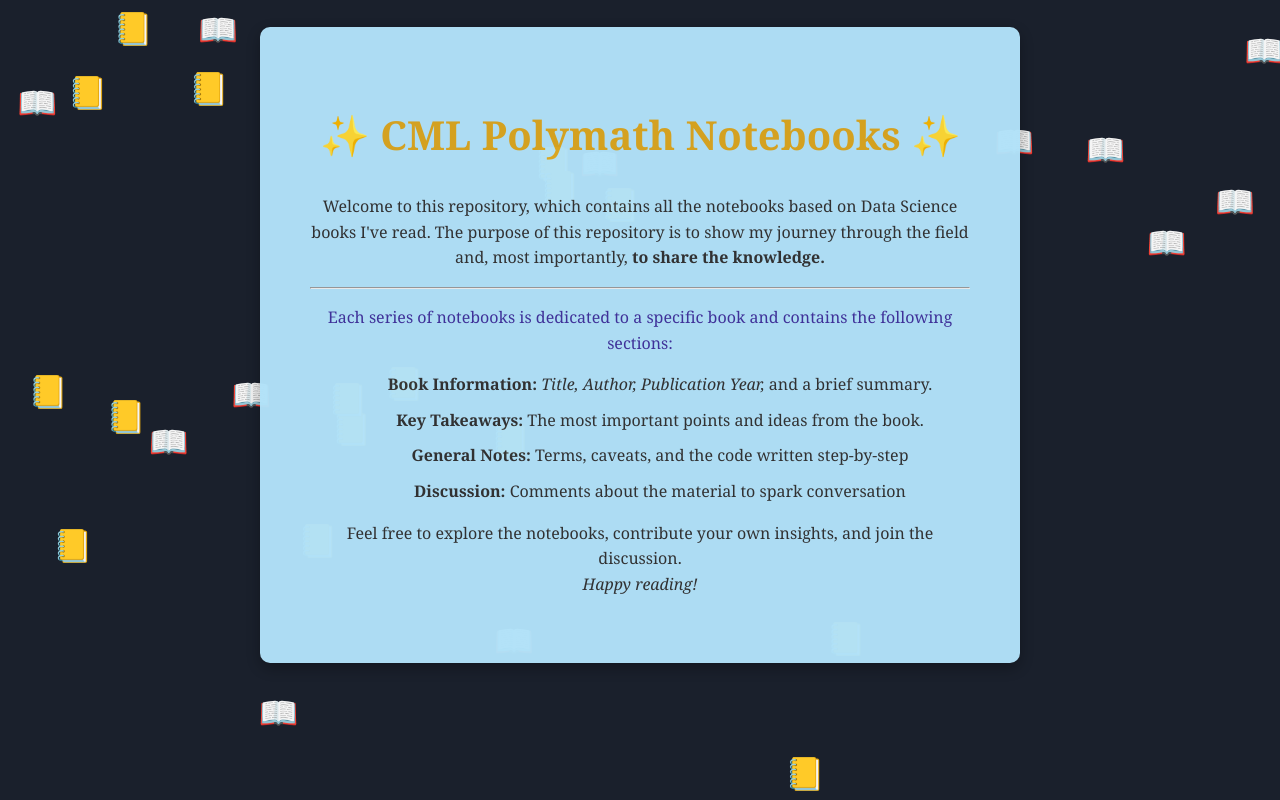
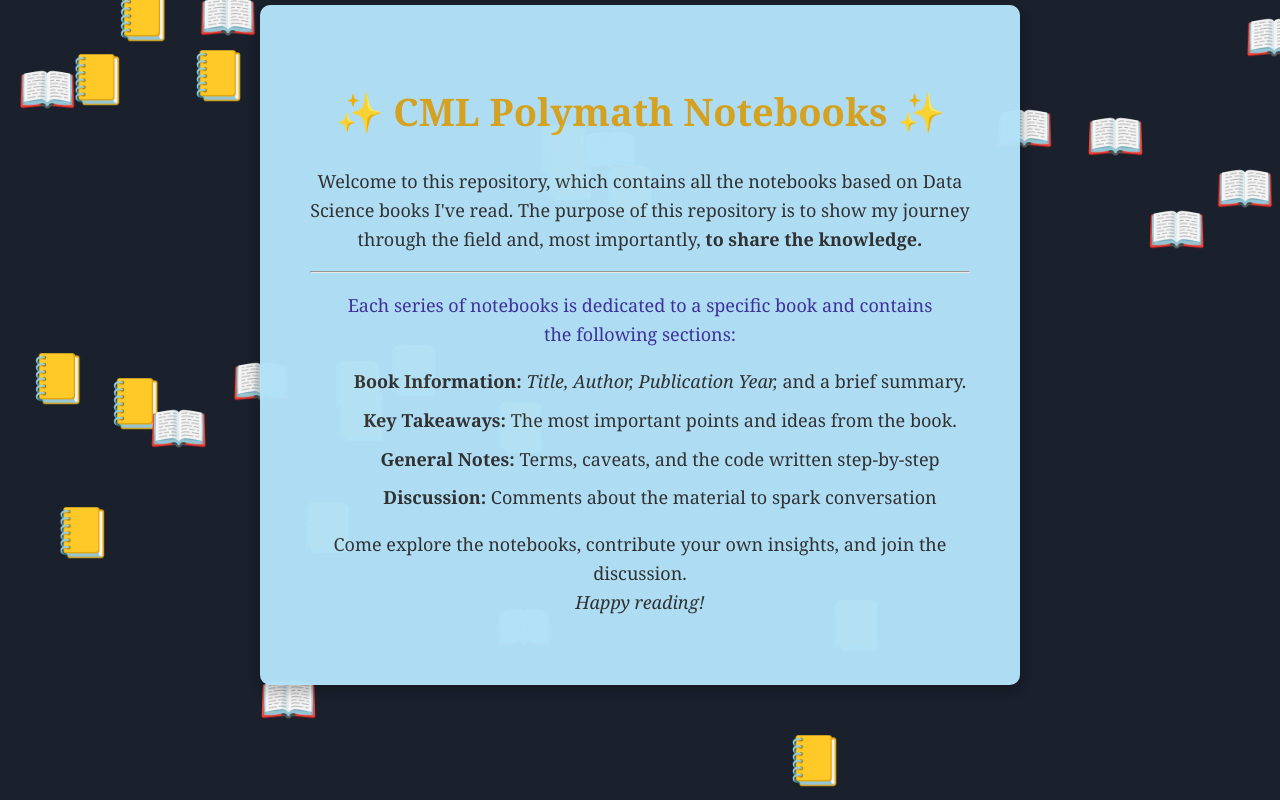
Before and after one commit to cmlpolymath/gh-pages, a plain HTML site: page index.html in a window 1280 px wide. Shown: the top 800 px of the page. Drawn offline with Linux system fonts and the light colour scheme.

Commit message:
improved the copy

```diff
--- a/index.html
+++ b/index.html
@@ -16,7 +16,7 @@
             overflow: hidden;
             font-family: 'cambria', sans-serif;
             line-height: 1.6;
-            font-size: 16px;
+            font-size: 18px;
         }
         .container {
             max-width: 800px;
@@ -35,7 +35,7 @@
         .book {
             position: absolute;
             bottom: 100%;
-            font-size: 2rem;
+            font-size: 3rem;
             animation: fall linear infinite;
         }
 
@@ -57,7 +57,7 @@
         }
         h1 {
             color: #556b2f;
-            font-size: 40px;
+            font-size: 38px;
         }
         @keyframes fadeInScale {
             0% {
@@ -117,7 +117,7 @@
 
             <hr>
 
-            <p class="section-title">Each series of notebooks is dedicated to a specific book and contains the following sections:</p>
+            <p class="section-title">Each series of notebooks is dedicated to a specific book and contains<br> the following sections:</br></p>
 
             <ul>
                 <li><strong>Book Information:</strong> <em>Title, Author, Publication Year,</em> and a brief summary.</li>
@@ -126,7 +126,7 @@
                 <li><strong>Discussion:</strong> Comments about the material to spark conversation</li>
             </ul>
 
-            <p>Feel free to explore the notebooks, contribute your own insights, and join the discussion. <br><i>Happy reading!</i></br></p>
+            <p>Come explore the notebooks, contribute your own insights, and join the discussion. <br><i>Happy reading!</i></br></p>
         </div>
     </div>
 </body>
```
